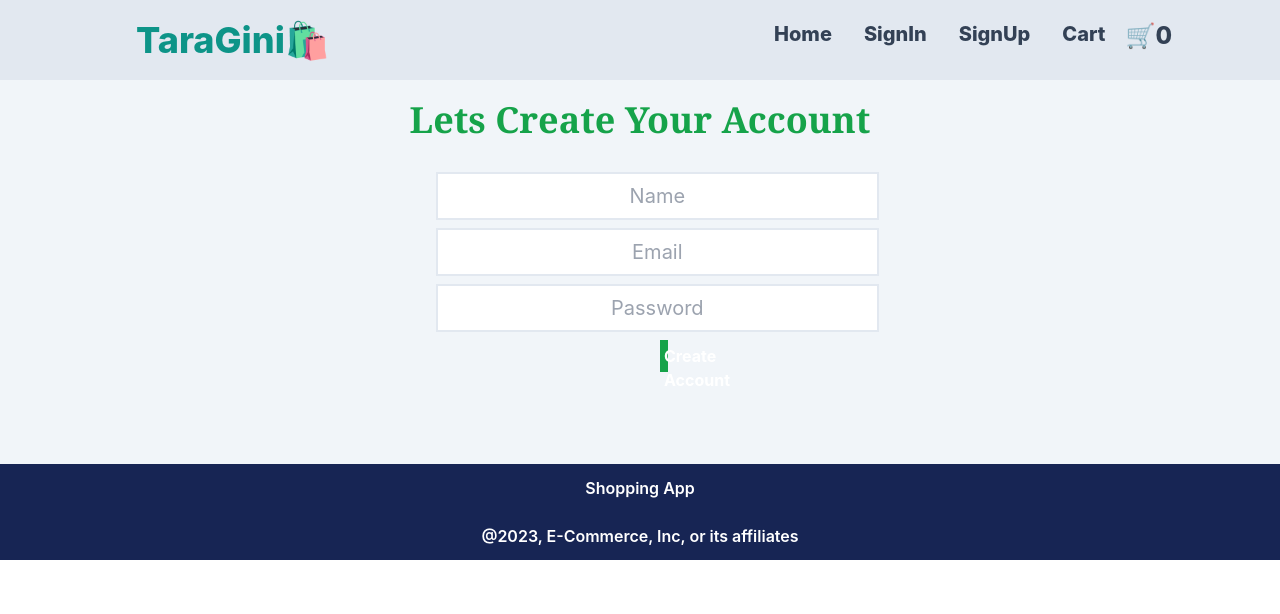
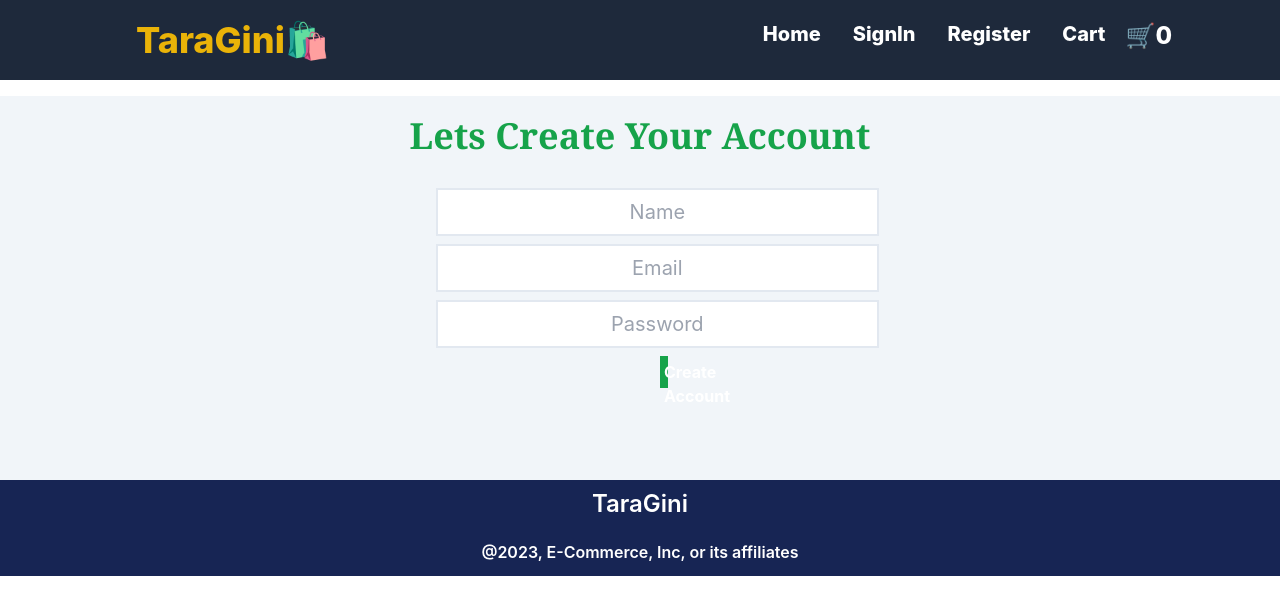
Before and after one commit to Tushar-Official/Redux-ShoppingPage, a React (Create React App) app: page /SignUp in a window 1280 px wide. Shown: the top 614 px of the page. Built offline with nearby package versions, Linux system fonts and the light colour scheme.

Commit message:
new changes

```diff
--- a/public/index.html
+++ b/public/index.html
@@ -25,7 +25,7 @@
       work correctly both with client-side routing and a non-root public URL.
       Learn how to configure a non-root public URL by running `npm run build`.
     -->
-    <strong><title className="font-extrabold text-red-900 text-3xl">Shopping App</title></strong>
+    <strong><title className="font-extrabold text-red-900 text-3xl">TaraGini</title></strong>
   </head>
   <body>
     <noscript>You need to enable JavaScript to run this app.</noscript>
--- a/src/Cart.js
+++ b/src/Cart.js
@@ -26,7 +26,7 @@ export const Cart = () => {
 
 
   return (
-    <div className='flex flex-wrap text-center m-4  w-screen'>
+    <div className='flex flex-wrap text-center m-4 pt-24  w-screen'>
    {cartLength ===0 ? null:
 
     <div className='titles mt-2 grid grid-row-1 grid-cols-3 w-screen align-baseline justify-evenly'>
--- a/src/Footer.js
+++ b/src/Footer.js
@@ -3,7 +3,7 @@ import React from 'react';
 export const Footer = () => {
   return (
     <div className='footer  bottom-0 left-0 w-full h-24 grid grid-rows-2 items-center text-center bg-blue-950 font-semibold text-white'>
-      <div>Shopping App</div>
+      <div className='text-2xl'>TaraGini</div>
       <div>@2023, E-Commerce, Inc, or its affiliates</div>
     </div>
   );
--- a/src/Home.js
+++ b/src/Home.js
@@ -50,22 +50,22 @@ import { animateScroll as scroll } from 'react-scroll';
       }
   return (
     <>
-    <div className="navbar p-4 h-24">
+    <div className="navbar p-4 mt-24 h-24">
     <input type="text" placeholder='Search Your Product here....'
-    className='my-2 h-1/2 w-96 border-2 text-center text-lg border-slate-400 rounded-l-xl'
+    className='my-2 h-1/2 w-96 border-2 text-center text-lg border-slate-400 rounded-l-xl bg-white'
     value={data} onChange={(e)=>setData(e.target.value)}/>
 
     <button onClick={setSearch} className='bg-slate-300 text-xl h-1/2 w-24 rounded-r-xl hover:bg-green-600 hover:text-white border-2 border-slate-200 font-extrabold '>
     Search</button>
     </div>
-    <div>
-    <select onChange={sorting} className='border-2 border-slate-400' >
+    <div className='w-full  flex justify-end pr-28 mb-2'>
+    <select onChange={sorting} className='border-2 border-black rounded-lg justify-end bg-slate-100 text-slate-700 ' >
 
 
-    <option value="lowToHigh" className=' text-sm bg-slate-300 font-semibold text-slate-700 '>Low to High</option>
-    <option value="highToLow" className=' text-sm bg-slate-300 font-semibold text-slate-700  '>High to Low</option>
+    <option value="lowToHigh" className=' text-sm text-center bg-slate-300 font-semibold text-slate-700 '>Low to High</option>
+    <option value="highToLow" className=' text-sm text-center bg-slate-300 font-semibold text-slate-700  '>High to Low</option>
     </select>
-    { flag ==="true"?<span className='p-1 ml-1  cursor-pointer hover:bg-slate-200' onClick={resetValue}>❌</span>:null}
+    { flag ==="true"?<span className='p-1 w-8 text-sm ml-1  cursor-pointer hover:bg-slate-200' onClick={resetValue}>❌</span>:null}
     </div>
     <div className="product flex flex-wrap justify-center w-screen h-full cursor-pointer">
 
--- a/src/LogIn.js
+++ b/src/LogIn.js
@@ -38,7 +38,7 @@ export const LogIn = () => {
 
   return (
     <div>
-    <div className='p-5 w-full items-center h-96 bg-slate-100'>
+    <div className='p-5 w-full items-center h-96 mt-8 bg-slate-100'>
     <form className='flex flex-col ml-56 space-y-2 w-2/3 h-72 mt-12 px-48 bg-slate-100' >
 
     <input type="text" placeholder='UserName' ref={name} className='text-center text-xl mt-8 r h-12 border-2 border-slate-200'/>
--- a/src/Navbar.js
+++ b/src/Navbar.js
@@ -19,25 +19,25 @@ setTimeout(()=>{
 
 
   return (
-    <div className=' flex w-screen  justify-between px-2 py-3  bg-slate-200 h-20 '>
+    <div className=' flex w-screen fixed top-0  justify-between px-2 py-3  bg-slate-800 h-20 '>
 
     <div className='ml-24 py-2 flex'>
 
-    <Link to="/"><h1 className='text-4xl ml-8 font-extrabold text-teal-600  hover:text-sky-600'> TaraGini🛍️ </h1></Link>
+    <Link to="/"><h1 className='text-yellow-500 text-4xl ml-8 font-extrabold   hover:text-sky-600'> TaraGini🛍️ </h1></Link>
     </div>
 
     <div className='flex justify-around text-slate-700 py-2 mr-24'>
-    {userStatus==="true"?<Link to="/"><h3 className='mx-4 font-extrabold text-xl hover:text-green-600'>👤{localStorage.getItem('name')}</h3></Link>: null}
-    <Link to="/" className='mx-4 font-extrabold text-xl hover:text-green-600'>Home</Link>
+    {userStatus==="true"?<Link to="/"><h3 className='mx-4 font-extrabold text-white text-xl hover:text-green-600'>👤{localStorage.getItem('name')}</h3></Link>: null}
+    <Link to="/" className='mx-4 font-extrabold text-xl text-white hover:text-green-600'>Home</Link>
  {userStatus==="true"? <Link to="/" className='mx-4 font-extrabold text-xl hover:text-red-600' onClick={handleLogOut}>LogOut</Link>:
 <>
-    <Link to="/LogIn" className='mx-4 font-extrabold text-xl hover:text-green-600'>SignIn</Link>
-  <Link to="/SignUp" className='mx-4 font-extrabold text-xl hover:text-green-600'>SignUp</Link> </>
+    <Link to="/LogIn" className='mx-4 font-extrabold text-xl text-white hover:text-green-600'>SignIn</Link>
+  <Link to="/SignUp" className='mx-4 font-extrabold text-xl text-white hover:text-green-600'>Register</Link> </>
 }
 
 
-    <Link to="/cart" className='mx-4 font-extrabold text-xl hover:text-green-600'>Cart</Link>
-    <h2 className='mx-1 font-extrabold text-2xl hover:text-green-600'>🛒{products.length}</h2>
+    <Link to="/cart" className='mx-4 font-extrabold text-xl text-white hover:text-green-600'>Cart</Link>
+    <h2 className='mx-1 font-extrabold text-2xl text-white hover:text-green-600'>🛒{products.length}</h2>
 
     </div>
 
--- a/src/SignUp.js
+++ b/src/SignUp.js
@@ -25,10 +25,10 @@ export const SignUp = () => {
     }
 
   return (
-    <div>
-    <div className='p-5 w-full items-center h-96 bg-slate-100'>
+    <div >
+    <div className='p-5 w-full items-center h-96 mt-24  bg-slate-100'>
     <h1 className='font-bold text-4xl font-serif text-green-600 '>Lets Create Your Account</h1>
-    <form className='flex flex-col ml-56 space-y-2 w-2/3 h-84 px-48 bg-slate-100' >
+    <form className='flex flex-col ml-56 space-y-2 w-2/3 h-84 px-48 bg-slate-100 ' >
     <input type="name" placeholder='Name' ref={name} className='text-center text-xl mt-8  h-12  border-2 border-slate-200  '/>
     <input type="email" placeholder='Email' ref={email} className='text-center text-xl mt-8 r h-12 border-2 border-slate-200'/>
     <input type="password" placeholder='Password' ref={password} className='text-center text-xl mt-8 h-12  border-2 border-slate-200'/>
--- a/tailwind.config.js
+++ b/tailwind.config.js
@@ -4,5 +4,8 @@ module.exports = {
   theme: {
     extend: {},
   },
-  plugins: [],
+  plugins: [
+
+
+  ],
 }
```
